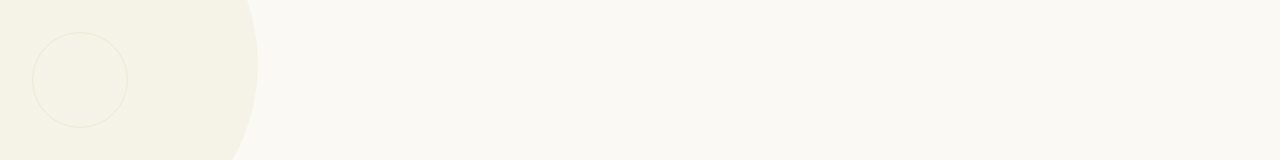
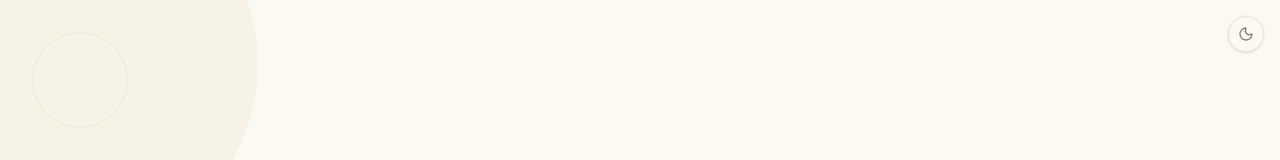
Before and after one commit to fedyfsgerana/wedding-invitation, a Next.js app: page /admin in a window 1280 px wide. Shown: the top 160 px of the page. Built offline with nearby package versions, Linux system fonts and the light colour scheme; a web font is replaced by a local one.

Commit message:
feat: integrate theme toggle functionality in AdminHeader and AdminLogin components

```diff
--- a/src/app/admin/components/AdminHeader.tsx
+++ b/src/app/admin/components/AdminHeader.tsx
@@ -2,20 +2,21 @@
 
 import { motion } from "framer-motion";
 import { getLucideIcon } from "@/lib/utils";
+import { useTheme } from "@/components/providers/ThemeProvider";
 
 interface Props {
-    guestCount: number;
-    totalSent: number;
     wishesCount: number;
     onOpenWishes: () => void;
     onLogout: () => void;
 }
 
-export function AdminHeader({ guestCount, totalSent, wishesCount, onOpenWishes, onLogout }: Props) {
-    const UsersIcon = getLucideIcon("Users");
-    const SendIcon = getLucideIcon("Send");
+export function AdminHeader({ wishesCount, onOpenWishes, onLogout }: Props) {
     const MessageIcon = getLucideIcon("MessageCircle");
     const LogOutIcon = getLucideIcon("LogOut");
+    const SunIcon = getLucideIcon("Sun");
+    const MoonIcon = getLucideIcon("Moon");
+
+    const { theme, toggleTheme } = useTheme();
 
     return (
         <div className="sticky top-0 z-50 bg-background/80 backdrop-blur-md border-b border-border">
@@ -28,16 +29,7 @@ export function AdminHeader({ guestCount, totalSent, wishesCount, onOpenWishes,
                 </button>
 
                 <div className="flex items-center gap-2">
-                    <div className="hidden sm:flex items-center gap-2">
-                        <div className="flex items-center gap-1.5 px-3 py-1.5 rounded-full bg-primary/5 border border-primary/10 text-xs text-primary/70">
-                            <UsersIcon className="w-3.5 h-3.5" />
-                            <span>{guestCount} tamu</span>
-                        </div>
-                        <div className="flex items-center gap-1.5 px-3 py-1.5 rounded-full bg-green-50 text-xs text-green-600 border border-green-100">
-                            <SendIcon className="w-3.5 h-3.5" />
-                            <span>{totalSent} terkirim</span>
-                        </div>
-                    </div>
+
                     <motion.button
                         whileHover={{ scale: 1.03 }}
                         whileTap={{ scale: 0.95 }}
@@ -50,11 +42,27 @@ export function AdminHeader({ guestCount, totalSent, wishesCount, onOpenWishes,
                             {wishesCount}
                         </span>
                     </motion.button>
+
+                    {/* Theme toggle */}
+                    <motion.button
+                        whileHover={{ scale: 1.03 }}
+                        whileTap={{ scale: 0.95 }}
+                        onClick={toggleTheme}
+                        className="w-8 h-8 rounded-full border border-border flex items-center justify-center text-muted-foreground hover:text-foreground hover:bg-muted transition-all"
+                        aria-label="Ganti tema"
+                        title={theme === "light" ? "Mode Gelap" : "Mode Terang"}
+                    >
+                        {theme === "light"
+                            ? <MoonIcon className="w-3.5 h-3.5" />
+                            : <SunIcon className="w-3.5 h-3.5" />
+                        }
+                    </motion.button>
+
                     <motion.button
                         whileHover={{ scale: 1.03 }}
                         whileTap={{ scale: 0.95 }}
                         onClick={onLogout}
-                        className="text-xs px-3 py-1.5 rounded-full border border-border text-muted-foreground hover:border-red-200 hover:text-red-500 hover:bg-red-50 transition-all flex items-center gap-1.5"
+                        className="text-xs px-3 py-1.5 rounded-full border border-border text-muted-foreground hover:border-red-200 hover:text-red-500 hover:bg-red-50 dark:hover:bg-red-900/20 transition-all flex items-center gap-1.5"
                     >
                         <LogOutIcon className="w-3.5 h-3.5" />
                         Keluar
--- a/src/app/admin/components/AdminLogin.tsx
+++ b/src/app/admin/components/AdminLogin.tsx
@@ -2,6 +2,7 @@
 
 import { motion, AnimatePresence } from "framer-motion";
 import { getLucideIcon } from "@/lib/utils";
+import { useTheme } from "@/components/providers/ThemeProvider";
 
 interface Props {
     password: string;
@@ -22,9 +23,31 @@ export function AdminLogin({
 }: Props) {
     const LogInIcon = getLucideIcon("LogIn");
     const KeyIcon = getLucideIcon("KeyRound");
+    const SunIcon = getLucideIcon("Sun");
+    const MoonIcon = getLucideIcon("Moon");
+
+    const { theme, toggleTheme } = useTheme();
 
     return (
         <div className="min-h-screen bg-background flex items-center justify-center px-4 relative overflow-hidden">
+
+            {/* Theme toggle - top right */}
+            <motion.button
+                initial={{ opacity: 0 }}
+                animate={{ opacity: 1 }}
+                transition={{ delay: 0.4 }}
+                whileHover={{ scale: 1.05 }}
+                whileTap={{ scale: 0.95 }}
+                onClick={toggleTheme}
+                className="fixed top-4 right-4 z-50 w-9 h-9 rounded-full border border-border bg-background/80 backdrop-blur-md flex items-center justify-center text-muted-foreground hover:text-foreground hover:bg-muted transition-all shadow-sm"
+                aria-label="Ganti tema"
+                title={theme === "light" ? "Mode Gelap" : "Mode Terang"}
+            >
+                {theme === "light"
+                    ? <MoonIcon className="w-4 h-4" />
+                    : <SunIcon className="w-4 h-4" />
+                }
+            </motion.button>
 
             {/* Background decorations */}
             <div className="absolute inset-0 pointer-events-none">
--- a/src/app/admin/page.tsx
+++ b/src/app/admin/page.tsx
@@ -94,11 +94,9 @@ export default function AdminPage() {
         };
 
         loadGuests();
-        // Fetch wishes count saat pertama load agar angka tidak 0 setelah refresh
         fetchWishes(false);
     }, [isAuthenticated, mounted, fetchWishes]);
 
-    // Polling background setiap 15 detik untuk update wishesCount di header
     useEffect(() => {
         if (!isAuthenticated) return;
         const interval = setInterval(() => {
@@ -107,7 +105,6 @@ export default function AdminPage() {
         return () => clearInterval(interval);
     }, [isAuthenticated, fetchWishes]);
 
-    // Polling lebih cepat (5 detik) saat modal terbuka
     useEffect(() => {
         if (!showWishesModal || !isAuthenticated) return;
         const interval = setInterval(() => {
@@ -246,7 +243,6 @@ export default function AdminPage() {
 
     const openWishesModal = async () => {
         setShowWishesModal(true);
-        // Selalu fetch fresh saat modal dibuka
         await fetchWishes(true);
     };
 
@@ -317,11 +313,11 @@ export default function AdminPage() {
     }
 
     return (
-        <div className="min-h-screen bg-background relative overflow-hidden">
+        <div className="min-h-screen bg-background relative">
             <LoadingScreen isLoading={pageLoading} text="Memuat halaman Admin..." />
 
             {/* Background decorations */}
-            <div className="absolute inset-0 pointer-events-none">
+            <div className="absolute inset-0 pointer-events-none overflow-hidden">
                 <motion.div
                     animate={{ scale: [1, 1.15, 1], opacity: [0.06, 0.12, 0.06] }}
                     transition={{ repeat: Infinity, duration: 6, ease: "easeInOut" }}
@@ -346,8 +342,6 @@ export default function AdminPage() {
 
             <div className="relative z-10">
                 <AdminHeader
-                    guestCount={guests.length}
-                    totalSent={totalSent}
                     wishesCount={wishesCount}
                     onOpenWishes={openWishesModal}
                     onLogout={handleLogout}
```
